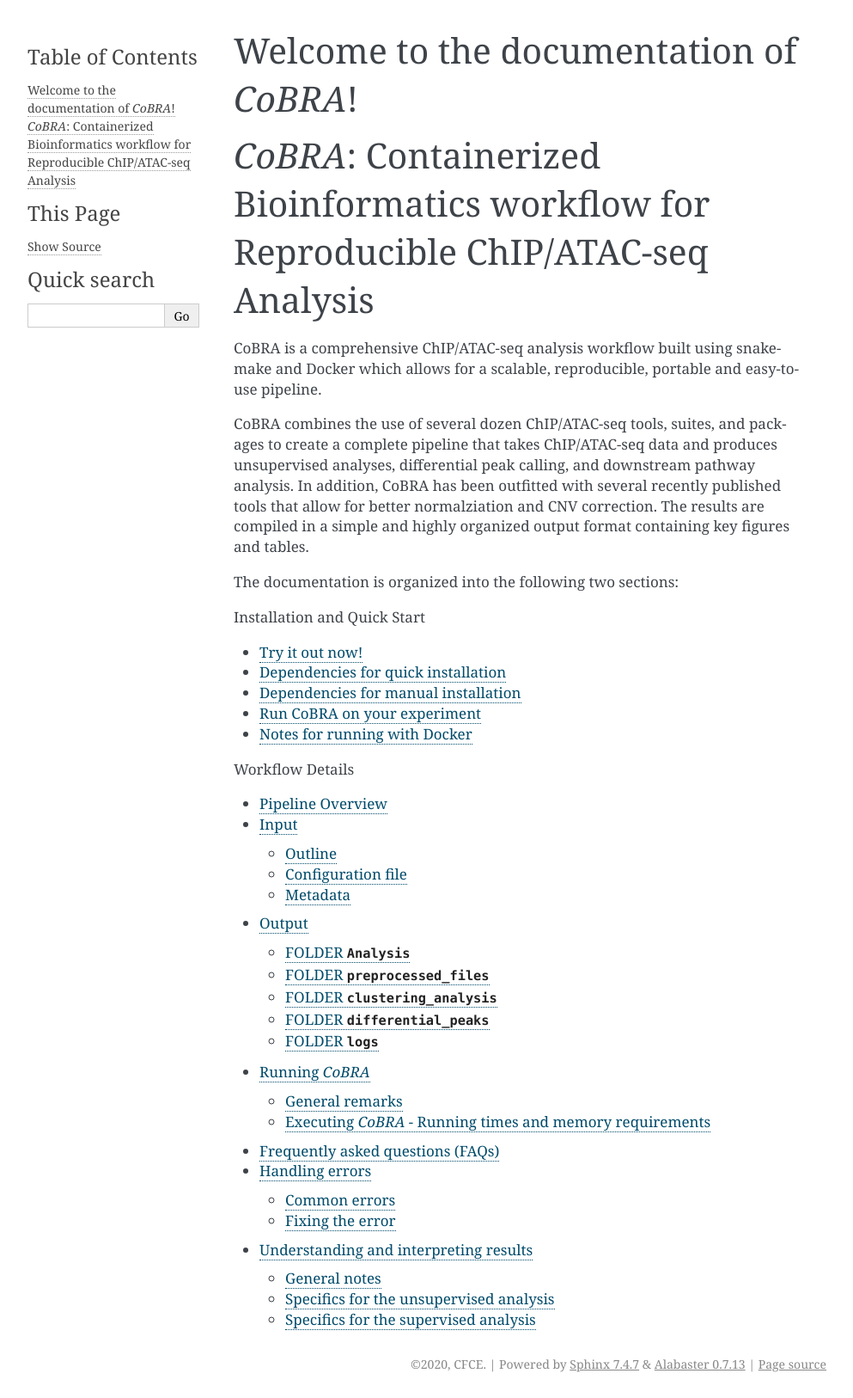
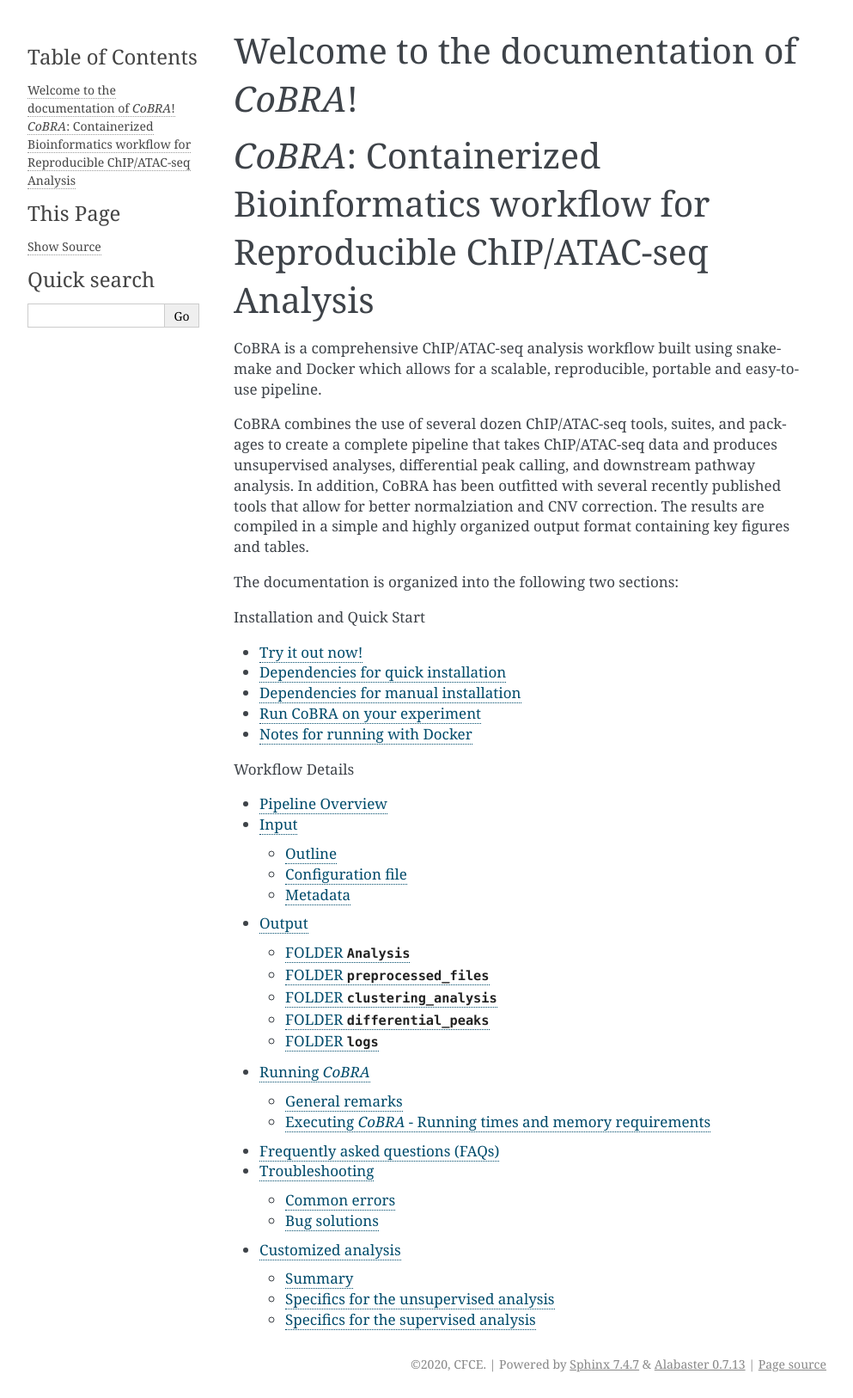
Before and after one commit to qiuxintao101/cobra, a Sphinx documentation site: the page built from docs/index.rst, in a window 1280 px wide. Shown: the whole page at 86% size, without its empty margins (148-1141 px from the left). Built offline with Sphinx 7.4.7, drawn with Linux system fonts in a browser that asks for light colours.

Commit message:
Update detail.rst

```diff
--- a/docs/detail.rst
+++ b/docs/detail.rst
@@ -82,14 +82,14 @@
 Configuration file
 ==============================
 
-To run the pipeline, a configuration file that defines various parameters of the pipeline is required.
+A configuration file that defines various parametrs is needed to run *CoBRA*.
 
-.. note:: Please note the following important points:
+.. note:: Please pay attention to the following requirements:
 
+  - Header names should not be changed
+  - Absolute and relative paths are acceptable in the config file. When using *Docker*, all input files must be mounted in the container. Please refer to Section
+  - For parameters that specify a directory, there should be no trailing slash.
   - the name of this file is irrelevant, but it must be in the right format (JSON) and it must be referenced correctly when calling *Snakemake* (via the ``--configfile`` parameter). We recommend naming it ``config.yaml``
-  - neither section nor parameter names must be changed.
-  - For parameters that specify a path, both absolute and relative paths are possible.  We recommend specifying an absolute path. Relative paths must be specified relative to the *Snakemake* working directory.
-  - For parameters that specify a directory, there should be no trailing slash.
 
 In the following, we explain all parameters in detail, organized by section names.
 
@@ -708,7 +708,7 @@
 .. _docs-errors:
 
 
-Handling errors
+Troubleshooting
 ************************************************************
 
 
@@ -775,7 +775,7 @@
 
 
 
-Fixing the error
+Bug solutions
 ==============================
 
 After locating the error, fix it accordingly. We here provide some guidelines of different error types that may help you fixing the errors you receive:
@@ -794,12 +794,12 @@
 
 
 
-Understanding and interpreting results
+Customized analysis
 ****************************************
 
 Having results is exciting; however, as with most software, now the maybe even harder part starts: Understanding and interpreting the results. Let's first remind ourselves: The main goal of *CoBRA* is to perform unsupervised analyses, differential peak calling, and downstream pathway analysis for ChIP/ATAC‐seq experiemnt.
 
-General notes
+Summary
 =================
 
   - Irrespective of whether or not you also used the differential analysis, we recommend that the first thing to check is the pca_plot and heatmapSS_plot pdf.
```
